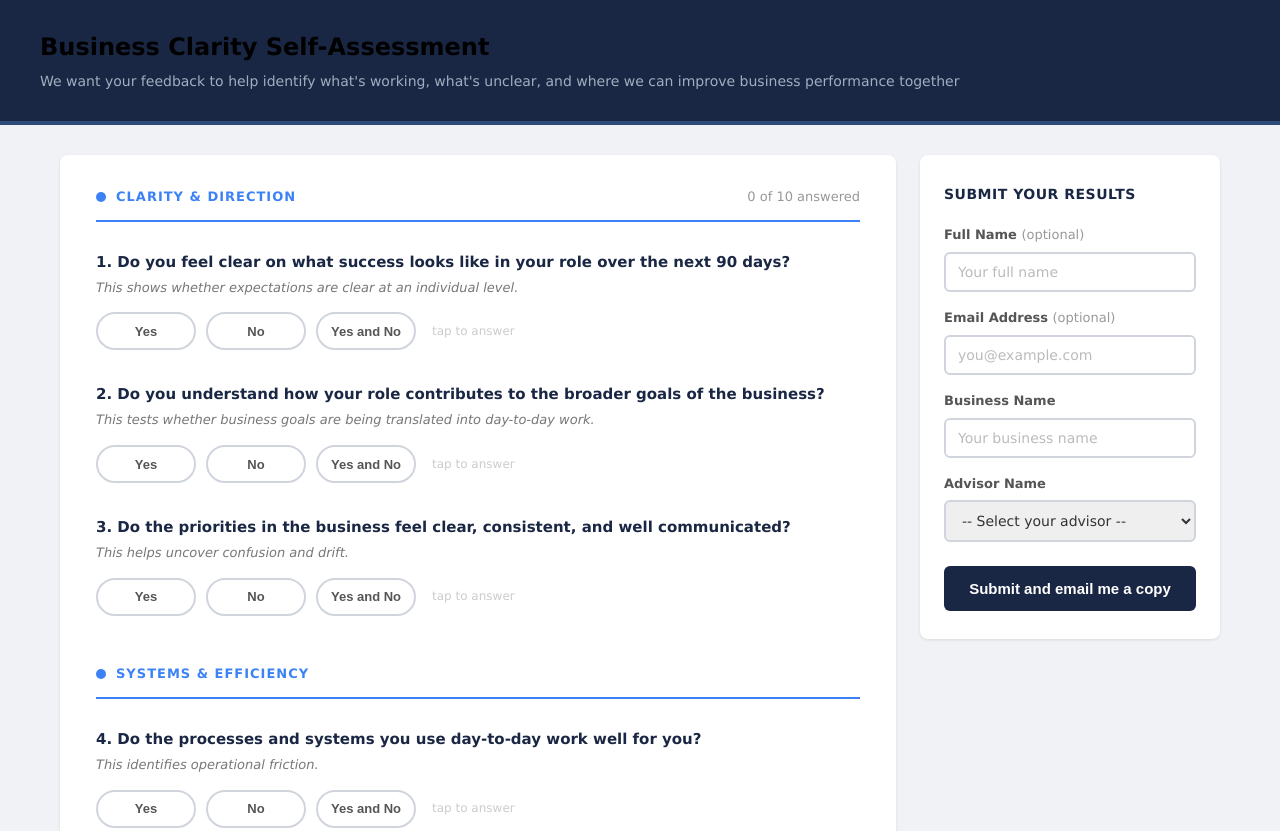
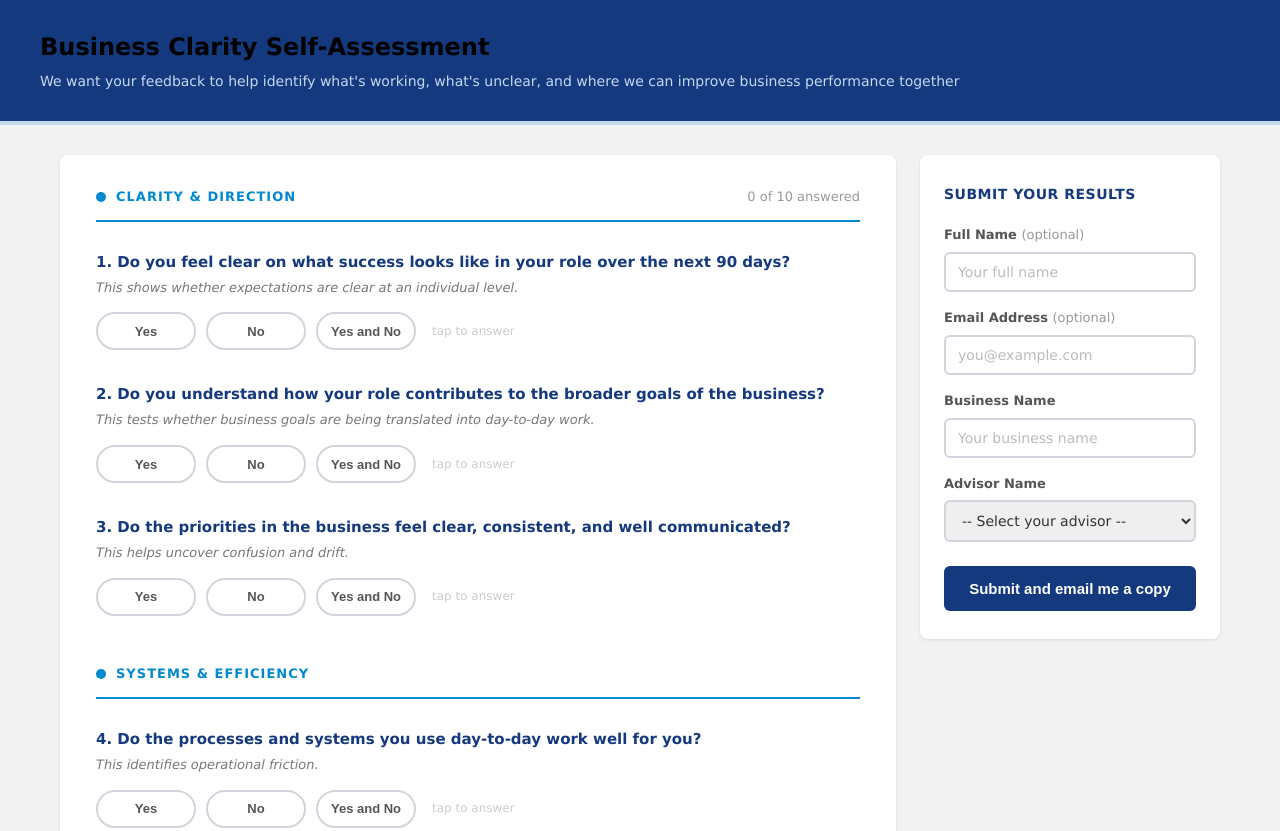
Before and after one commit to TrinityMark/10-questions, a plain HTML site: page index.html in a window 1280 px wide. Shown: the top 831 px of the page. Drawn offline with Linux system fonts and the light colour scheme; no server answers.

Commit message:
Apply Trinity colour tokens to header, buttons and accents
Co-Authored-By: Claude Fable 5.1 <noreply@anthropic.com>

```diff
--- a/index.html
+++ b/index.html
@@ -14,13 +14,13 @@
 
         body {
             font-family: var(--font);
-            background-color: #f0f2f5;
+            background-color: var(--trinity-grey-light);
             color: #333;
             line-height: 1.6;
         }
 
         .header {
-            background-color: #1a2744;
+            background-color: var(--trinity-blue);
             color: white;
             padding: 28px 40px;
         }
@@ -33,18 +33,18 @@
 
         .header p {
             font-size: 14px;
-            color: #a0aec0;
+            color: var(--trinity-light);
         }
 
         .progress-bar {
             height: 4px;
-            background-color: #2d4a7a;
+            background-color: var(--trinity-light);
             position: relative;
         }
 
         .progress-bar-fill {
             height: 100%;
-            background-color: #3b82f6;
+            background-color: var(--trinity-dark);
             width: 0%;
             transition: width 0.4s ease;
         }
@@ -72,7 +72,7 @@
             align-items: center;
             margin-bottom: 28px;
             padding-bottom: 12px;
-            border-bottom: 2px solid #3b82f6;
+            border-bottom: 2px solid var(--trinity-dark);
         }
 
         .section-title {
@@ -81,7 +81,7 @@
             gap: 10px;
             font-size: 13px;
             font-weight: 700;
-            color: #3b82f6;
+            color: var(--trinity-dark);
             letter-spacing: 1px;
             text-transform: uppercase;
         }
@@ -89,7 +89,7 @@
         .section-title .dot {
             width: 10px;
             height: 10px;
-            background-color: #3b82f6;
+            background-color: var(--trinity-dark);
             border-radius: 50%;
         }
 
@@ -98,7 +98,7 @@
             margin-bottom: 28px;
             padding-top: 8px;
             padding-bottom: 12px;
-            border-bottom: 2px solid #3b82f6;
+            border-bottom: 2px solid var(--trinity-dark);
         }
 
         .answer-count {
@@ -117,7 +117,7 @@
         .question-text {
             font-size: 15px;
             font-weight: 600;
-            color: #1a2744;
+            color: var(--trinity-blue);
             margin-bottom: 4px;
         }
 
@@ -151,8 +151,8 @@
         }
 
         .option-btn:hover {
-            border-color: #3b82f6;
-            color: #3b82f6;
+            border-color: var(--trinity-dark);
+            color: var(--trinity-dark);
         }
 
         /* Colour-coded selected states */
@@ -197,7 +197,7 @@
 
         .followup-label {
             font-size: 13px;
-            color: #1a2744;
+            color: var(--trinity-blue);
             font-weight: 600;
             margin-bottom: 8px;
         }
@@ -246,7 +246,7 @@
 
         .followup textarea:focus {
             outline: none;
-            border-color: #3b82f6;
+            border-color: var(--trinity-dark);
         }
 
         .followup textarea::placeholder {
@@ -274,7 +274,7 @@
         .submit-panel h3 {
             font-size: 14px;
             font-weight: 700;
-            color: #1a2744;
+            color: var(--trinity-blue);
             letter-spacing: 0.5px;
             text-transform: uppercase;
             margin-bottom: 20px;
@@ -307,7 +307,7 @@
         .form-group input:focus,
         .form-group select:focus {
             outline: none;
-            border-color: #3b82f6;
+            border-color: var(--trinity-dark);
         }
 
         .form-group input::placeholder {
@@ -317,7 +317,7 @@
         .submit-btn {
             width: 100%;
             padding: 14px;
-            background-color: #1a2744;
+            background-color: var(--trinity-blue);
             color: white;
             border: none;
             border-radius: 6px;
@@ -329,7 +329,7 @@
         }
 
         .submit-btn:hover {
-            background-color: #2d4a7a;
+            background-color: var(--trinity-dark);
         }
 
         .submit-btn:disabled {
```
